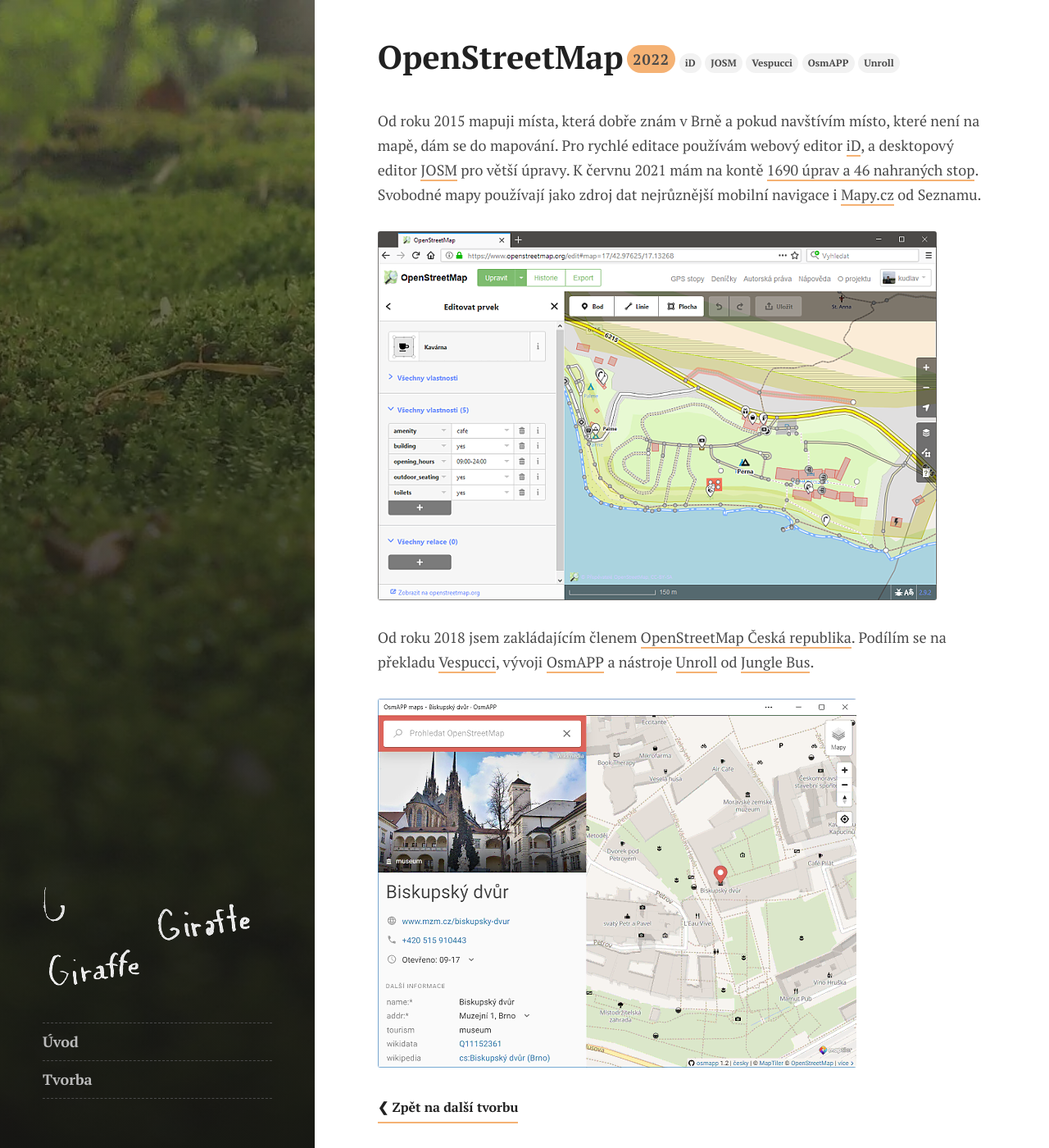
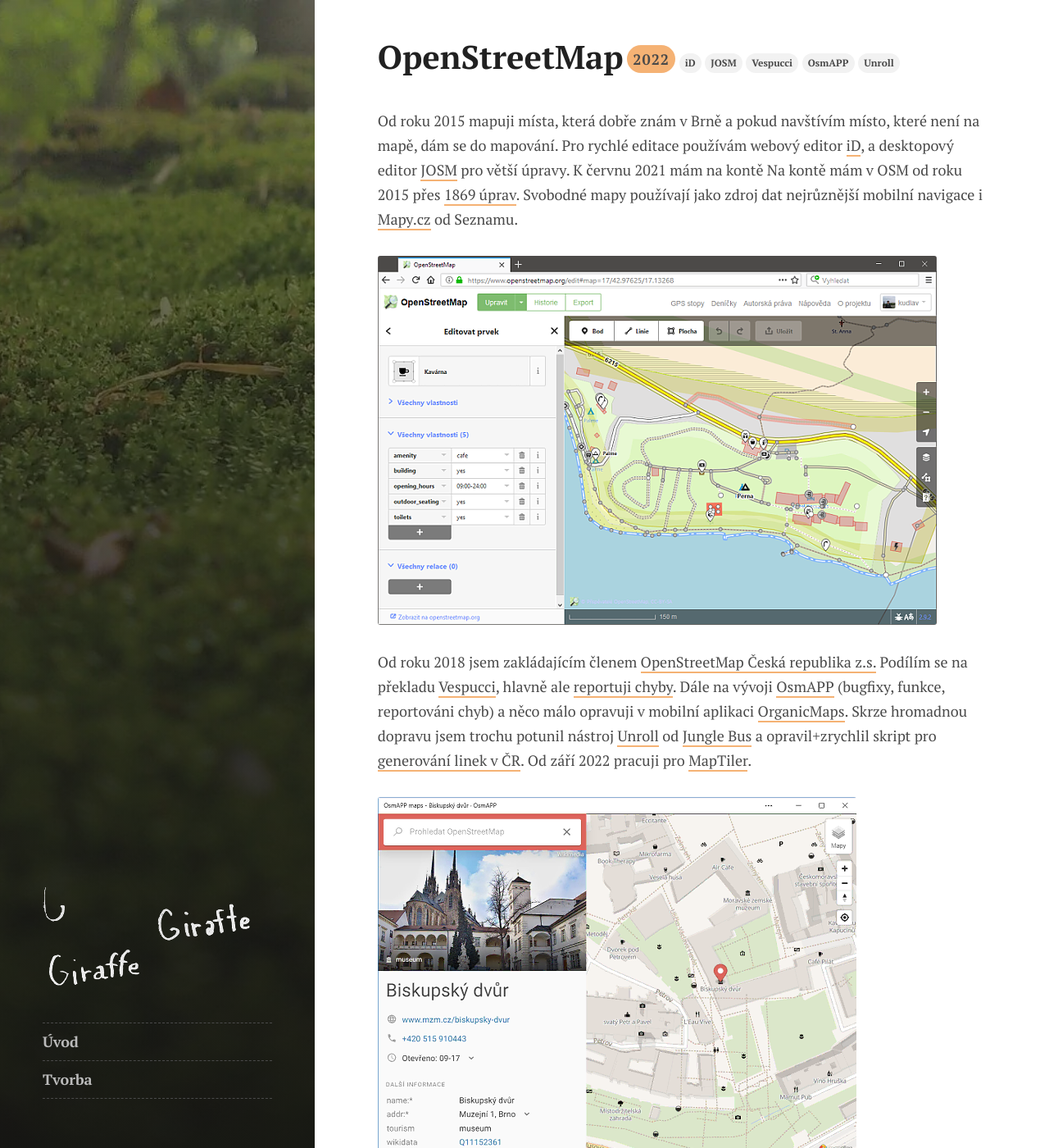
Before and after one commit to kudlav/kudlav.github.io, a Jekyll site: the page built from _posts/2022-01-01-osm.md, in a window 1280 px wide and 1400 px high. Shown: the whole window at 82% size. Built offline with Jekyll 4.4.1, drawn with Linux system fonts in a browser that asks for light colours.

Commit message:
Update 2022-01-01-osm.md

```diff
--- a/_posts/2022-01-01-osm.md
+++ b/_posts/2022-01-01-osm.md
@@ -2,15 +2,15 @@
 layout: post
 title:  OpenStreetMap
 date:   2022-01-01
-excerpt: Od roku 2015 mapuji místa, která dobře znám v Brně a pokud navštívím mínsto, které není na mapě, dám se do mapování.
+excerpt: Od roku 2015 mapuji místa, která dobře znám v Brně a pokud navštívím místo, které není na mapě, dám se do mapování.
 thumb_img_path: /assets/images/osm.webp
 tags: iD JOSM Vespucci OsmAPP Unroll
 ---
 
-Od roku 2015 mapuji místa, která dobře znám v Brně a pokud navštívím místo, které není na mapě, dám se do mapování. Pro rychlé editace používám webový editor [iD](https://github.com/openstreetmap/iD), a desktopový editor [JOSM](https://josm.openstreetmap.de) pro větší úpravy. K červnu 2021 mám na kontě [1690 úprav a 46 nahraných stop](https://www.openstreetmap.org/user/kudlav). Svobodné mapy používají jako zdroj dat nejrůznější mobilní navigace i [Mapy.cz](https://mapy.cz/) od Seznamu.
+Od roku 2015 mapuji místa, která dobře znám v Brně a pokud navštívím místo, které není na mapě, dám se do mapování. Pro rychlé editace používám webový editor [iD](https://github.com/openstreetmap/iD), a desktopový editor [JOSM](https://josm.openstreetmap.de) pro větší úpravy. K červnu 2021 mám na kontě Na kontě mám v OSM od roku 2015 přes [1869 úprav](https://www.openstreetmap.org/user/kudlav). Svobodné mapy používají jako zdroj dat nejrůznější mobilní navigace i [Mapy.cz](https://mapy.cz/) od Seznamu.
 
 ![OpenStreetMap iD Editor](/assets/images/osm.webp)
 
-Od roku 2018 jsem zakládajícím členem [OpenStreetMap Česká republika](https://openstreetmap.cz/). Podílím se na překladu [Vespucci](https://github.com/MarcusWolschon/osmeditor4android), vývoji [OsmAPP](https://osmapp.org/) a nástroje [Unroll](https://jungle-bus.github.io/unroll/) od [Jungle Bus](https://junglebus.io).
+Od roku 2018 jsem zakládajícím členem [OpenStreetMap Česká republika z.s.](https://openstreetmap.cz/spolek) Podílím se na překladu [Vespucci](https://github.com/MarcusWolschon/osmeditor4android), hlavně ale [reportuji chyby](https://github.com/MarcusWolschon/osmeditor4android/issues?q=author%3Akudlav). Dále na vývoji [OsmAPP](https://github.com/zbycz/osmapp/graphs/contributors) (bugfixy, funkce, reportováni chyb) a něco málo opravuji v mobilní aplikaci [OrganicMaps](https://github.com/organicmaps/organicmaps/issues?q=author%3Akudlav). Skrze hromadnou dopravu jsem trochu potunil nástroj [Unroll](https://github.com/Jungle-Bus/unroll/issues?q=author%3Akudlav) od [Jungle Bus](https://junglebus.io) a opravil+zrychlil skript pro [generování linek v ČR](https://wiki.openstreetmap.org/wiki/Cs:Linky_ve%C5%99ejn%C3%A9_dopravy). Od září 2022 pracuji pro [MapTiler](https://www.maptiler.com/).
 
 ![OsmAPP](/assets/images/osmapp.webp)
```
